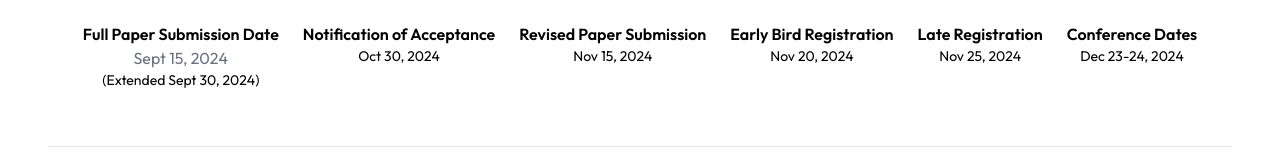
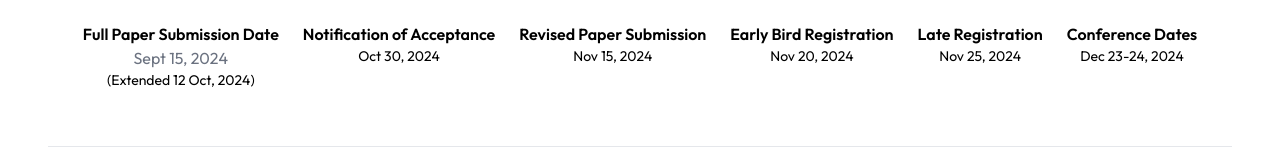
Before and after one commit to Diyamehta60/icimmi, a Next.js app: page /committe in a window 1280 px wide. Shown: the part 284-444 px from the top of the page. Built offline with nearby package versions, Linux system fonts and the light colour scheme; what prettier-plugin-tailwindcss would draw is missing.

Commit message:
dates changed

```diff
--- a/src/components/schedule/index.tsx
+++ b/src/components/schedule/index.tsx
@@ -54,7 +54,7 @@ function Schedule() {
             {dateInfo.date}
           </div>
           {index == 0 ? (
-            <span className="text-sm"> (Extended Sept 30, 2024) </span>
+            <span className="text-sm"> (Extended 12 Oct, 2024) </span>
           ) : (
             ""
           )}
```
